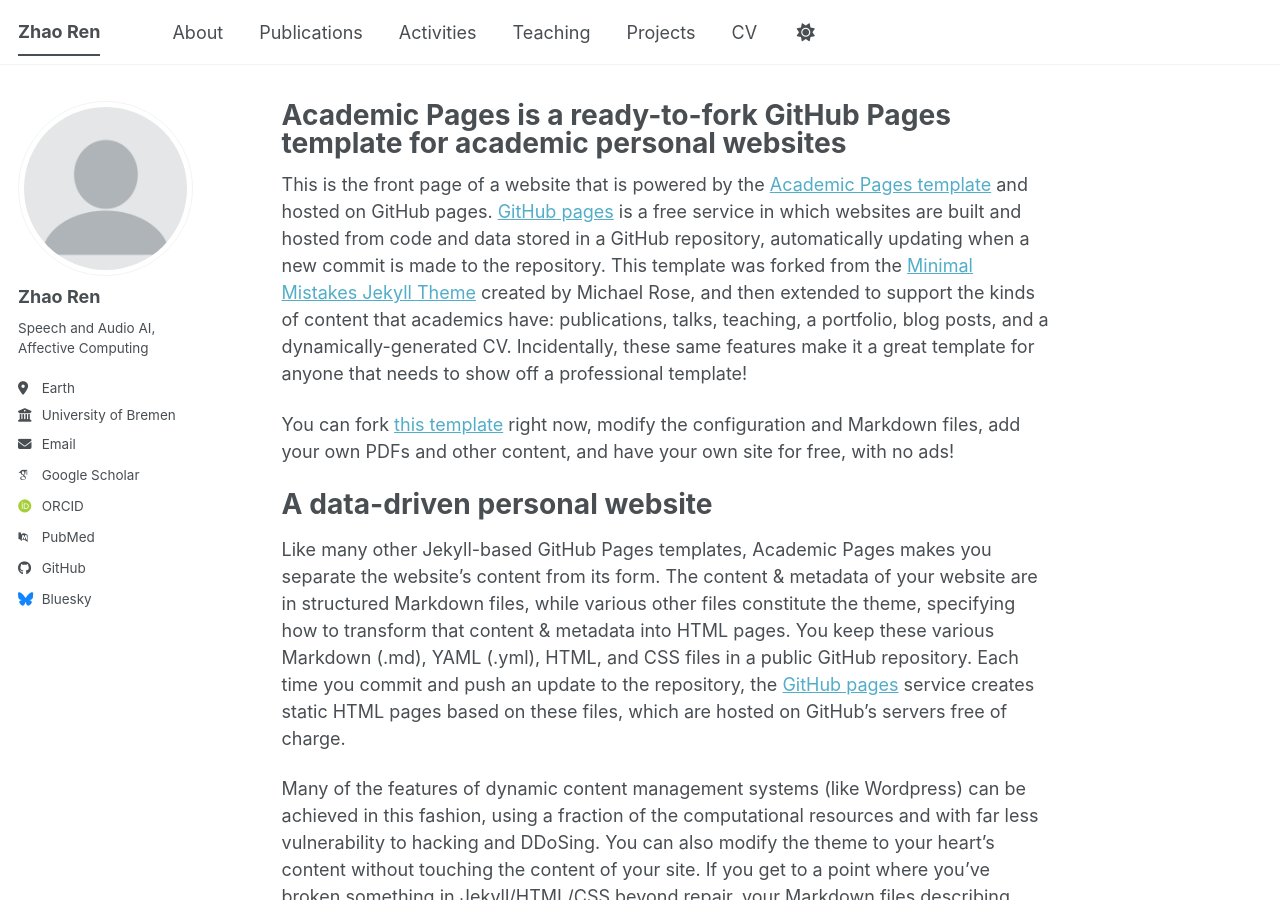
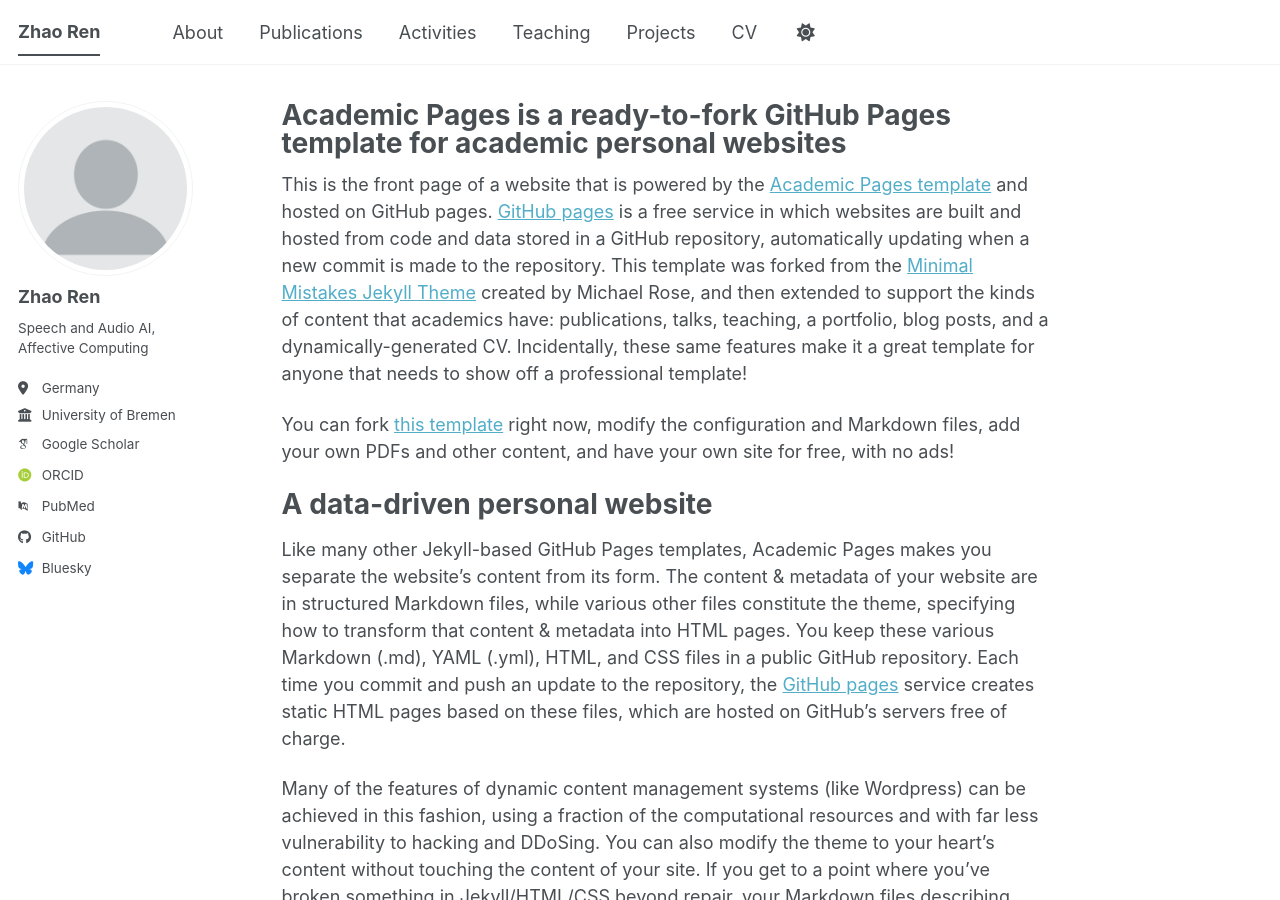
Before and after one commit to zhaoren91/zhaoren91.github.io, a Jekyll site: the page built from _pages/about.md, in a window 1280 px wide and 900 px high. Built offline with Jekyll 4.4.1, drawn with Linux system fonts in a browser that asks for light colours; some web fonts are replaced; a script bundle is joined from its source files by our own code; library files that are not in the unit come from our copies.

Commit message:
Update _config.yml

```diff
--- a/_config.yml
+++ b/_config.yml
@@ -27,10 +27,10 @@
   name             : "Zhao Ren"
   pronouns         : # example: "she/her"
   bio              : "Speech and Audio AI, Affective Computing"
-  location         : "Earth"
+  location         : "Germany"
   employer         : "University of Bremen"
-  uri              : # URL
-  email            : "none@example.org"
+  # uri              : # URL
+  # email            : "none@example.org"
 
   # Academic websites
   academia         : # URL
```
